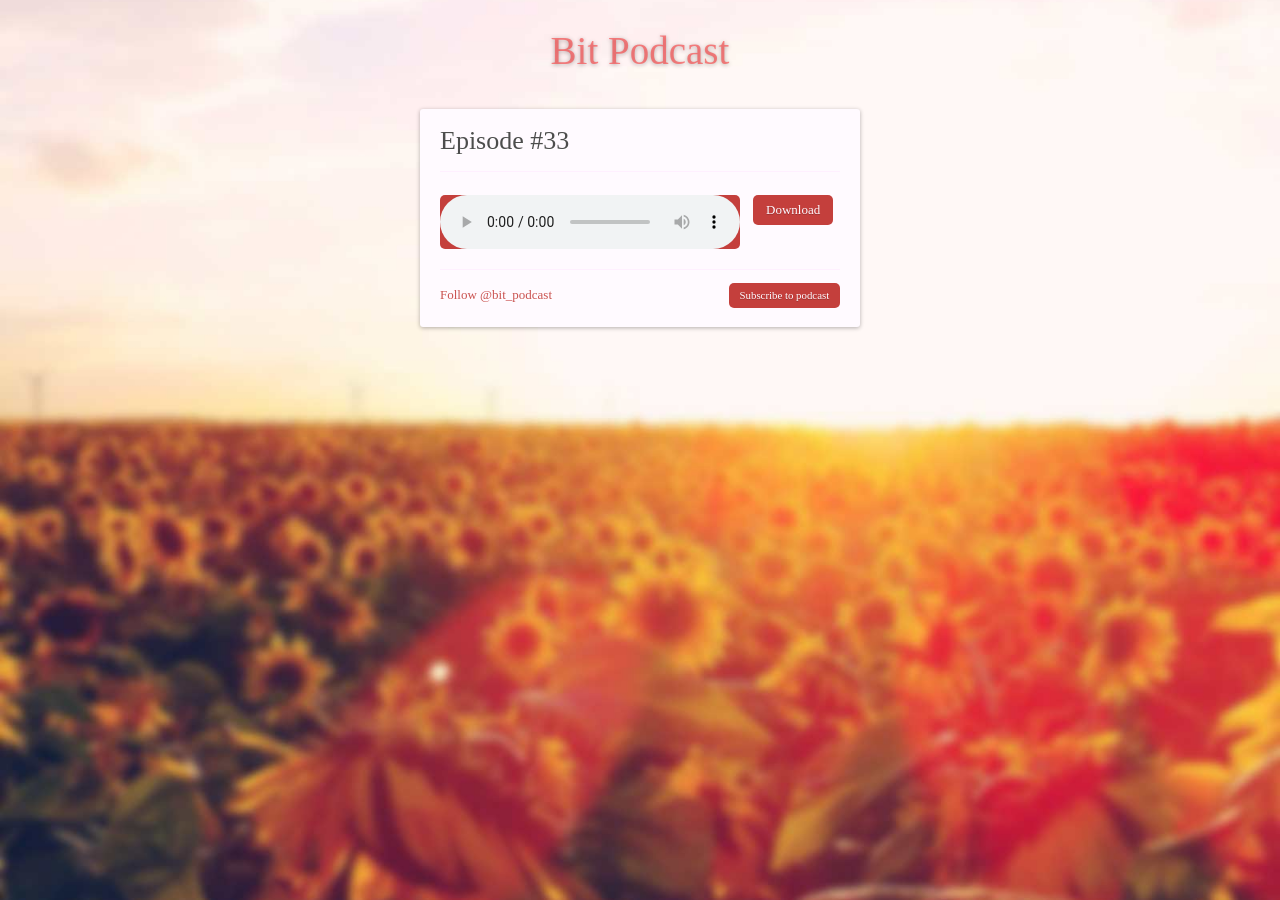
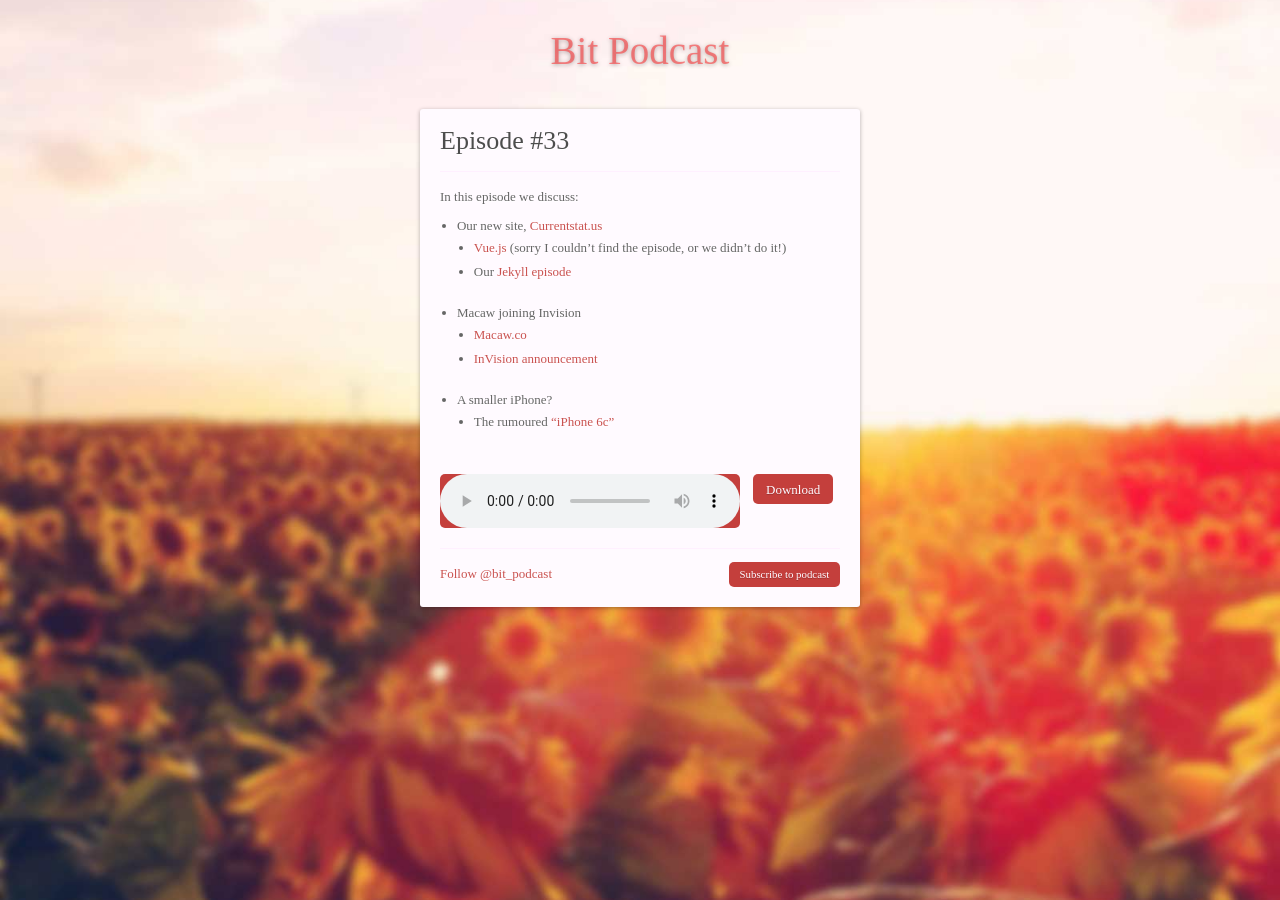
Before and after one commit to benjaminreid/bitpodcast.com, a Jekyll site: the page built from _posts/2016-01-28-episode-33.md, in a window 1280 px wide. Built offline with Jekyll 4.4.1, drawn with Linux system fonts in a browser that asks for light colours; some web fonts are replaced; comment, search, counter and statistics services are not loaded.

Commit message:
Adds notes for episode 33

```diff
--- a/_posts/2016-01-28-episode-33.md
+++ b/_posts/2016-01-28-episode-33.md
@@ -4,6 +4,17 @@
 date: 2016-01-28 00:00:00
 file: //s3-eu-west-1.amazonaws.com/bitpodcasts/episode-33.mp3
 file_itunes: //s3-eu-west-1.amazonaws.com/bitpodcasts/episode-33-itunes.m4a
-excerpt: ""
+excerpt: "This week it's what we made plus what someone else bought plus what we might buy"
 duration: "36:13"
 ---
+
+In this episode we discuss:
+
+- Our new site, [Currentstat.us](https://currentstat.us)
+  - [Vue.js](http://vuejs.org/) (sorry I couldn't find the episode, or we didn't do it!)
+  - Our [Jekyll episode](https://bitpodcast.com/2015/05/07/episode-25/)
+- Macaw joining Invision
+  - [Macaw.co](http://macaw.co/)
+  - [InVision announcement](http://blog.invisionapp.com/macaw-team-joins-invision/)
+- A smaller iPhone?
+  - The rumoured ["iPhone 6c"](http://www.macrumors.com/2016/01/24/leaked-photo-4-inch-iphone-6/)
```
